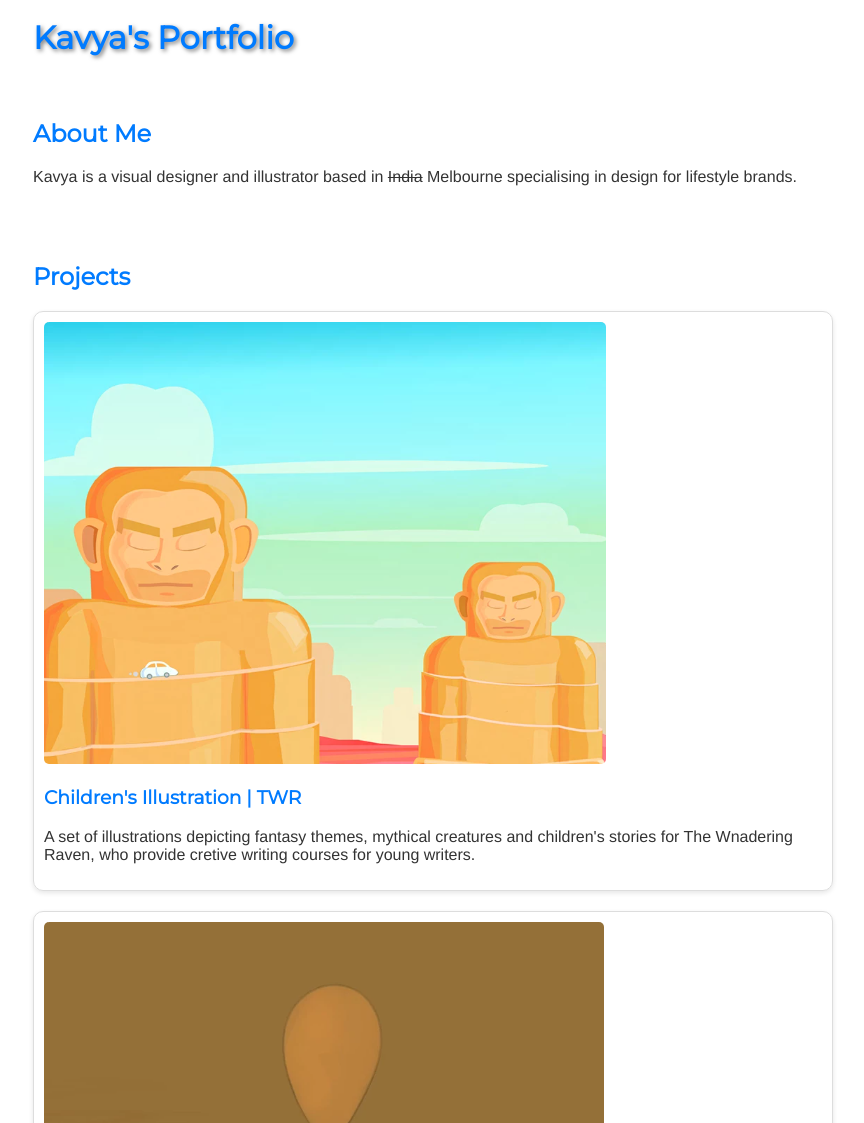
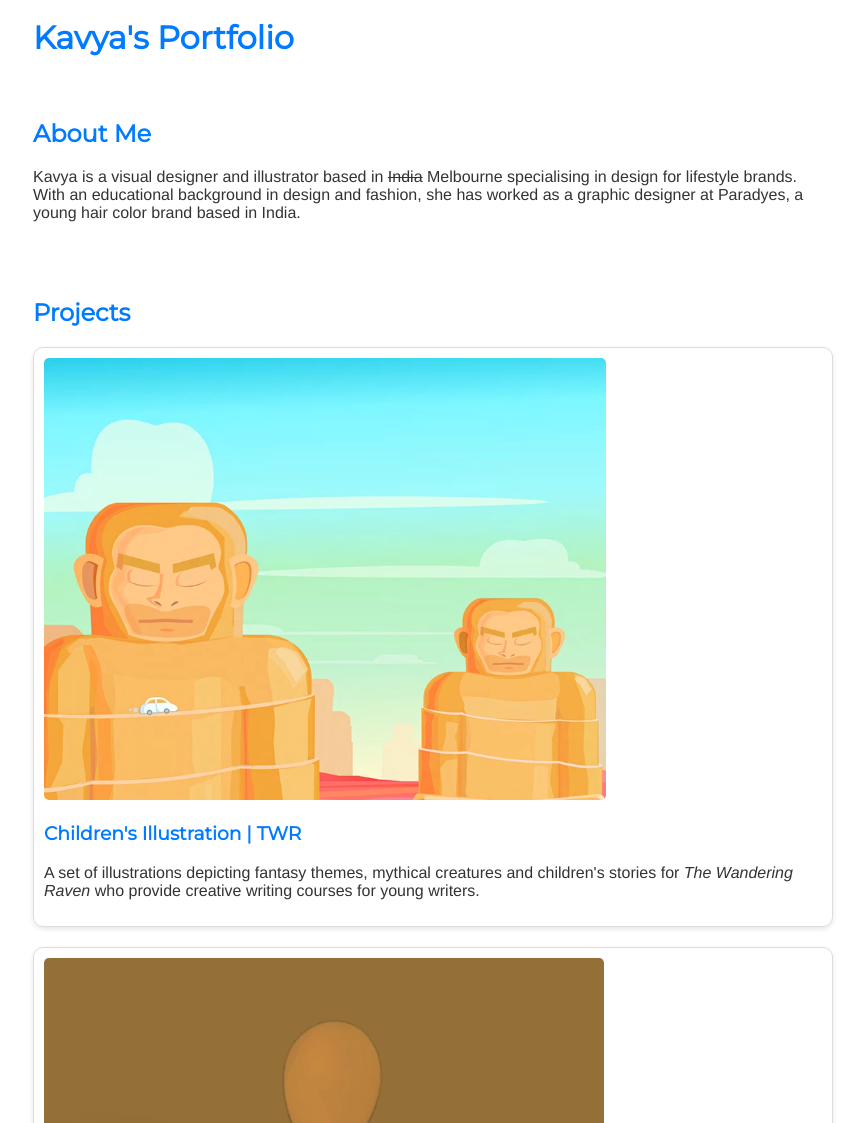
Before and after one commit to kavya-workdesign/Kavya-S, a plain HTML site: page index.html in a window 1280 px wide. Shown: the part 177-1300 px from the top of the page, without its empty margins (207-1071 px from the left). Drawn offline with Linux system fonts and the light colour scheme.

Commit message:
index.html

```diff
--- a/index.html
+++ b/index.html
@@ -44,9 +44,6 @@
         h1, h2, h3 {
             font-family: 'Montserrat', sans-serif;
             color: #007BFF;
-        }
-        h1 {
-            text-shadow: 2px 2px 4px rgba(0,0,0,0.5); /* Enhances readability over cover image */
         }
 
         /* Section spacing */
@@ -96,7 +93,7 @@
         <!-- About Me section -->
         <section id="about">
             <h2>About Me</h2>
-            <p>Kavya is a visual designer and illustrator based in <s>India</s> Melbourne specialising in design for lifestyle brands.</p>
+            <p>Kavya is a visual designer and illustrator based in <s>India</s> Melbourne specialising in design for lifestyle brands. With an educational background in design and fashion, she has worked as a graphic designer at Paradyes, a young hair color brand based in India.</p>
         </section>
 
         <!-- Projects section with rounded previews -->
@@ -105,7 +102,7 @@
             <div class="project">
                 <img src="Screenshot 2025-03-30 122724.png" alt="Project 1"> <!-- Replace with your project image -->
                 <h3>Children's Illustration | TWR</h3>
-                <p>A set of illustrations depicting fantasy themes, mythical creatures and children's stories for The Wnadering Raven, who provide cretive writing courses for young writers.</p>
+                <p>A set of illustrations depicting fantasy themes, mythical creatures and children's stories for <i>The Wandering Raven</i> who provide creative writing courses for young writers.</p>
             </div>
             <div class="project">
                 <img src="Screenshot 2025-03-30 122705.png" alt="Project 2"> <!-- Replace with your project image -->
```
